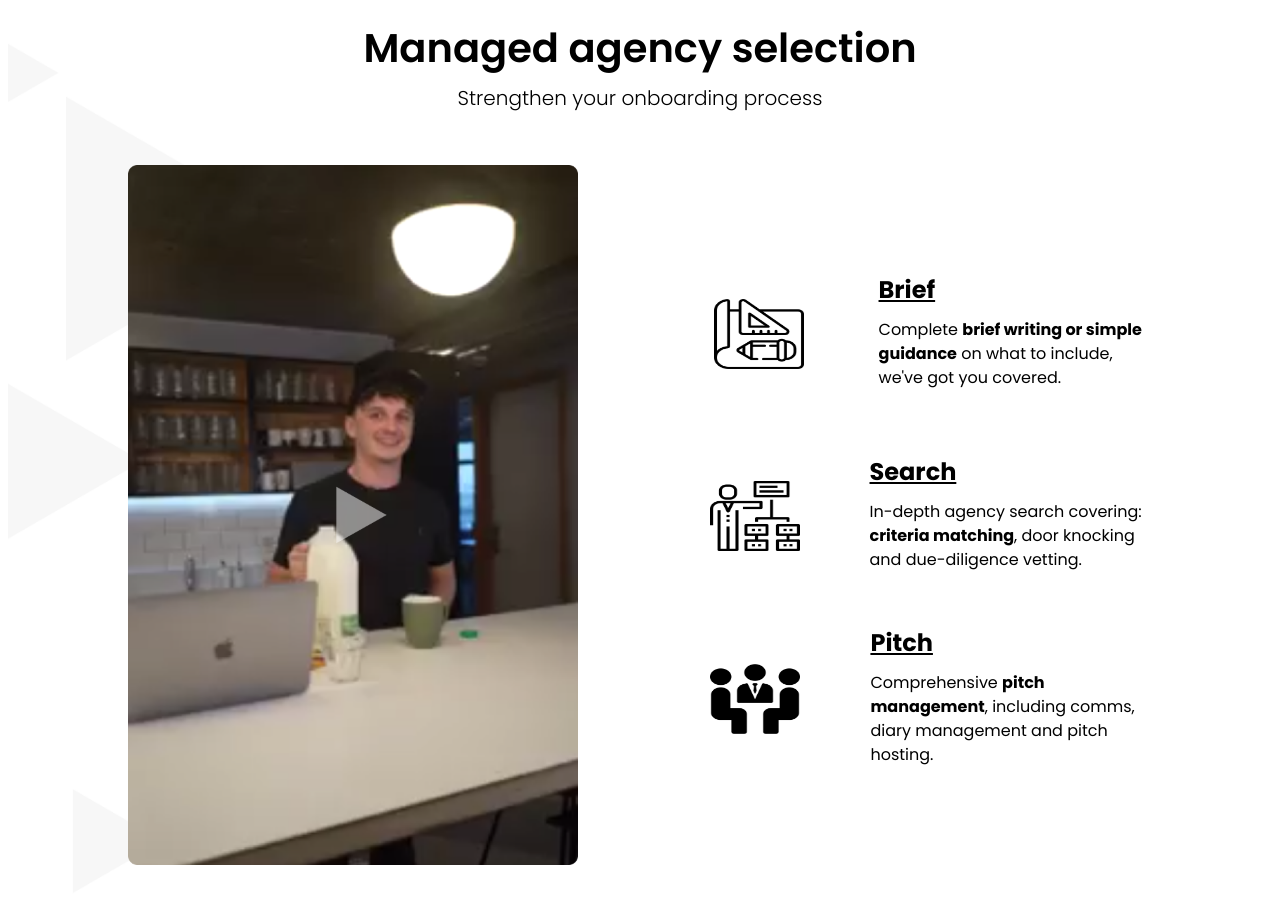
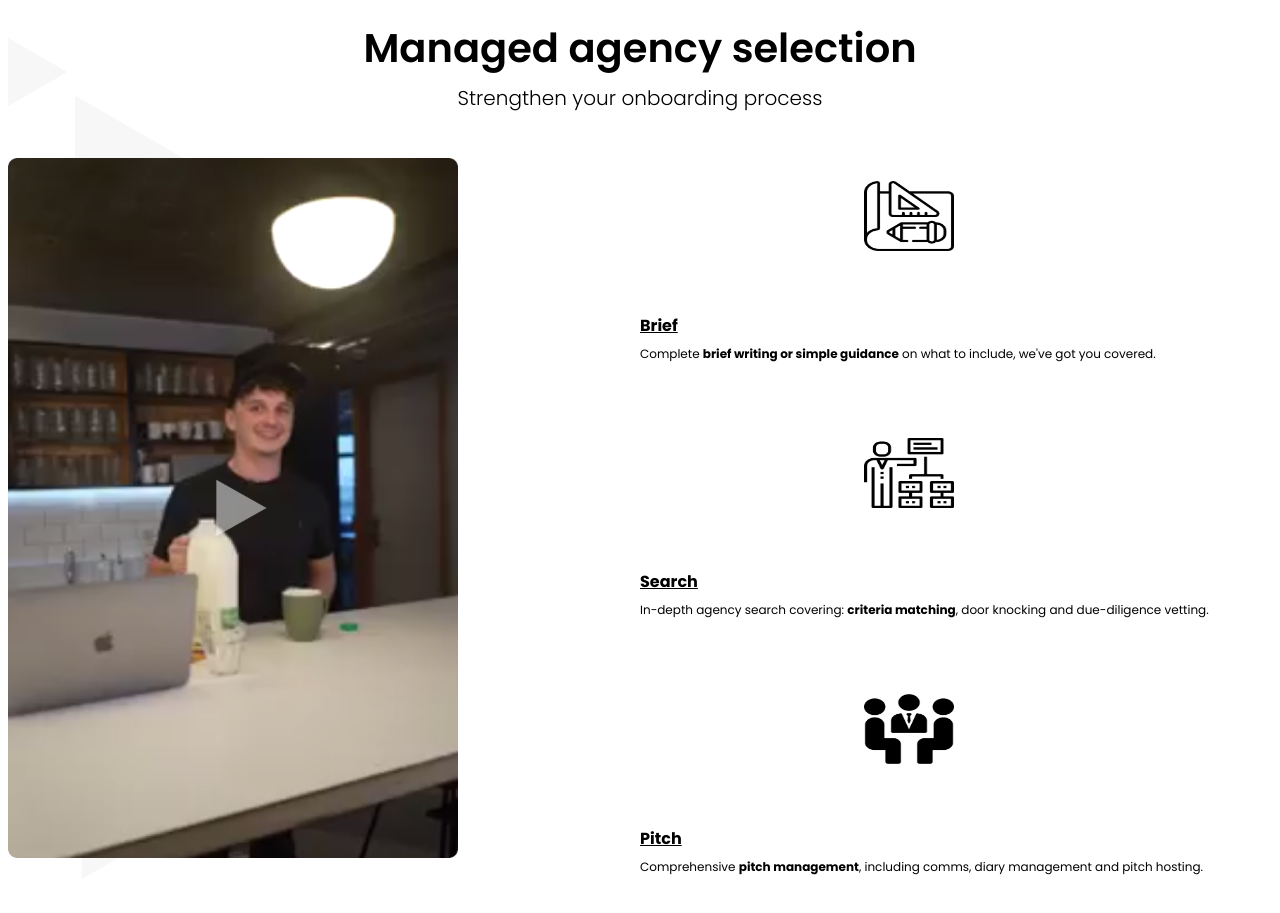
Before and after one commit to TeodoraNikolova/NextjsTest-main, a Next.js app: page / in a window 1280 px wide. Shown: the part 940-1853 px from the top of the page. Built offline with nearby package versions, Linux system fonts and the light colour scheme.

Commit message:
modified:   collections/Card/elements.jsx 	modified:   sections/Main/elements.jsx

```diff
--- a/collections/Card/elements.jsx
+++ b/collections/Card/elements.jsx
@@ -2,85 +2,35 @@ import styled from 'styled-components';
 
 export const StyledContainer = styled(({ ...props }) => <div {...props} />)`
 display: flex;
-  align-items: center;
+flex-direction: column;
+justify-content: center;
 width: 100%;
 height: auto;
-  border-radius: 6px;
-  transition: border 0.3s, color 0.3s, transform 0.3s, box-shadow 0.3s;
-
-  &:hover {
-    border: 2px solid #3F51B5;
-    color: #3F51B5;
-    transform: scale(1.05);
-    box-shadow: 0 4px 8px rgba(0, 0, 0, 0.2);
-  }
-
-  @media (max-width: 1100px) {
-    flex-direction: column;
-    padding: 1rem;
-  }
-
-  @media (max-width: 600px) {
-    padding: 1rem;
-  }
-
-  @media (max-width: 350px) {
-    padding: 0.5rem;
-  }
+margin: 0 auto;
+gap: 0.5rem;
 `;
 
 
 export const StyledDescription = styled(({ ...props }) => <div {...props} />)`
 font-family: Poppins;
-  font-size: 1.25rem;
-  line-height: 1.875rem;
-  font-weight: 300;
-
-  @media (max-width: 600px) {
-    font-size: 1rem;
-    line-height: 1.5rem;
-  }
-
-  @media (max-width: 350px) {
 font-size: 0.875rem;
 line-height: 1.25rem;
-  }
+font-weight: 300;
 `;
 
 export const StyledInnerHeading = styled(({ ...props }) => <h1 {...props} />)`
 font-family: Poppins;
-  font-size: 1.5rem;
-  line-height: 1.5rem;
+font-size: 1rem;
+line-height: 1rem;
 font-weight: 700;
 text-decoration: underline;
-
-  @media (max-width: 600px) {
-    font-size: 1.25rem;
-    line-height: 1.25rem;
-  }
-
-  @media (max-width: 350px) {
-    font-size: 1rem;
-    line-height: 1rem;
-  }
 `;
 
 export const StyledTinyText = styled((props) => <p {...props} />)`
 font-family: Poppins;
-  font-size: 1rem;
-  line-height: 1.5rem;
-  font-weight: 400;
-  color: black;
-
-  @media (max-width: 600px) {
-    font-size: 0.875rem;
-    line-height: 1.25rem;
-  }
-
-  @media (max-width: 350px) {
 font-size: 0.75rem;
 line-height: 1rem;
-  }
+font-weight: 400;
 `;
 
 export const StyledImageContainer = styled(({ ...props }) => <div {...props} />)`
--- a/sections/Main/elements.jsx
+++ b/sections/Main/elements.jsx
@@ -26,7 +26,7 @@ export const StyledSubHeading  = styled((props) => <SectionSubheading {...props}
 `;
 
 export const StyledImageContainer = styled(({ ...props }) => <div {...props} />)`
-  max-width: 32.03rem;
+max-width: 100%;
 max-height: 65rem;
 width: 100%;
 height: 100%;
@@ -37,20 +37,10 @@ export const StyledDescriptionContainer  = styled((props) => <div {...props} />)
 display: flex;
 align-items: center;
 justify-content: space-between;
-  padding: 2rem;
 border-radius: 8px;
 margin-top: 20px;
-  max-width: 1024px;
+max-width: 100%;
 width: 100%;
-
-  @media (max-width: 1100px) {
-    flex-direction: column;
-    padding: 1rem;
-  }
-
-  @media (max-width: 600px) {
-    padding: 0.5rem;
-  }
 `;
 
 export const StyledContainer = styled((props) => <div {...props} />)`
```
Lines whose indentation alone changed are shown as unchanged.
